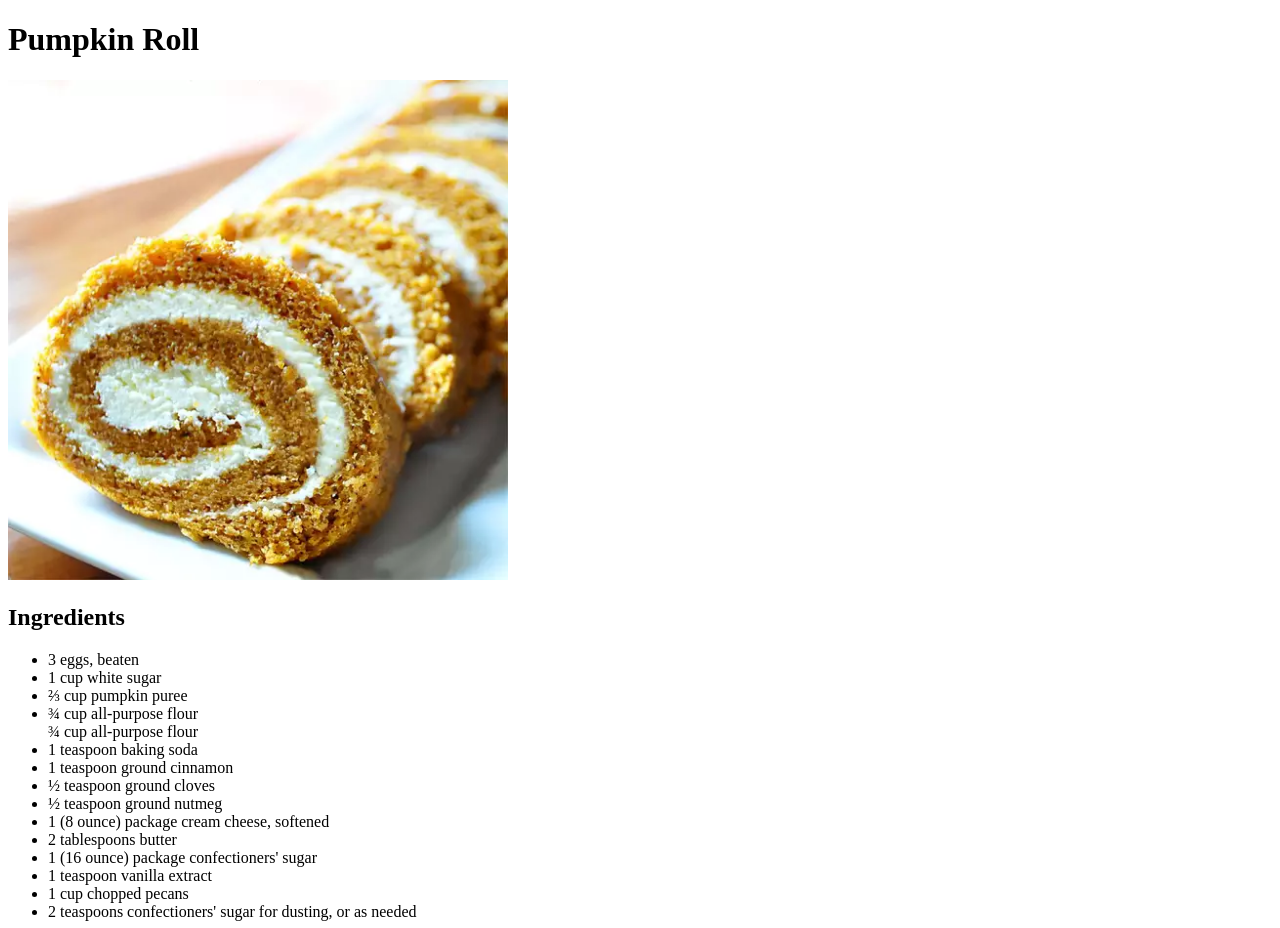
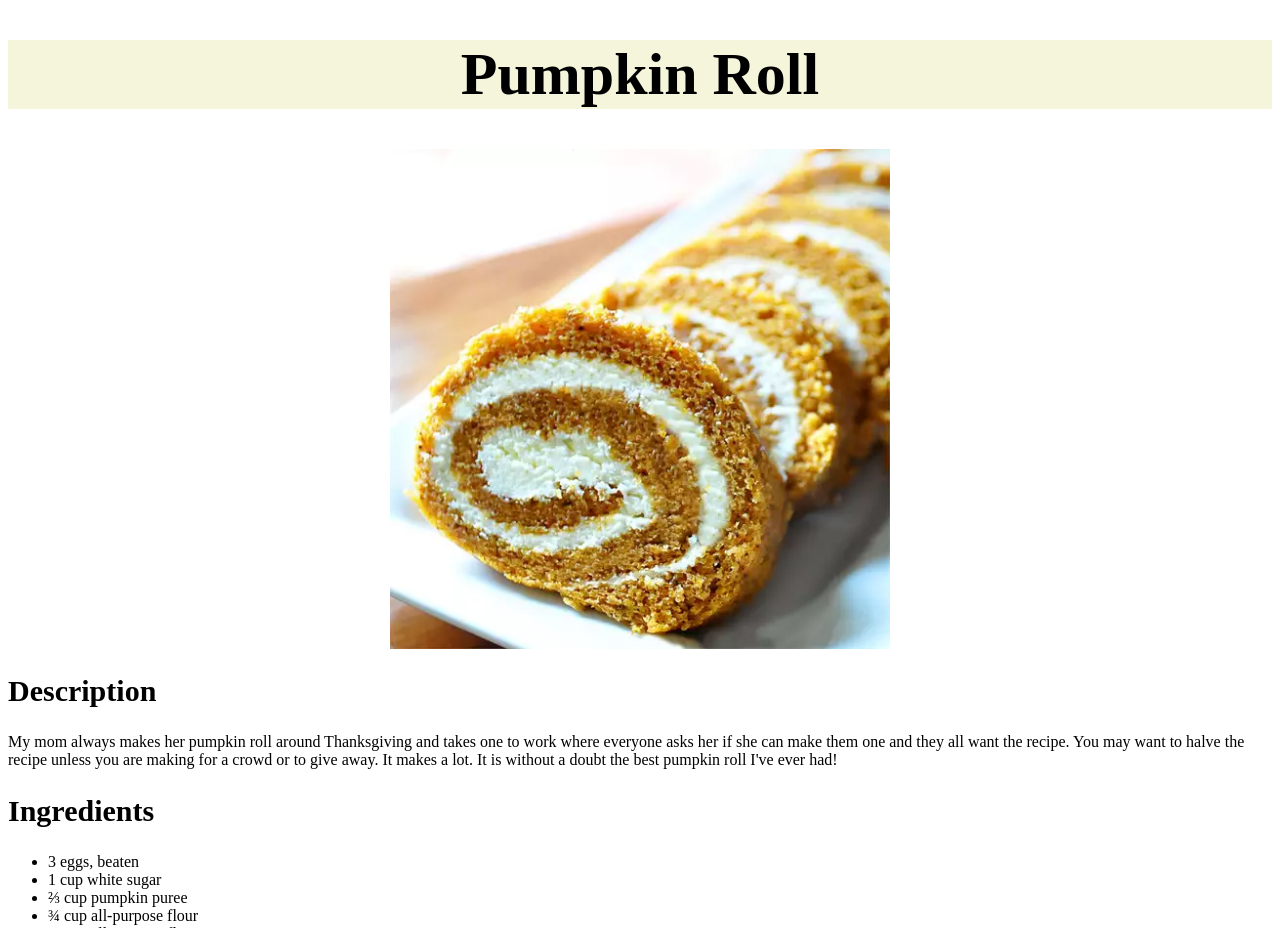
Before and after one commit to jerichosouthall/odin-recipes, a plain HTML site: page recipes/pumpkinroll.html in a window 1280 px wide. Shown: the top 928 px of the page. Drawn offline with Linux system fonts and the light colour scheme.

Commit message:
Add CSS with minor style adjustments Header style + font sizes

```diff
--- a/recipes/pumpkinroll.html
+++ b/recipes/pumpkinroll.html
@@ -5,11 +5,16 @@
         <meta charset="UTF-8">
         <meta http-equiv="X-UA-Compatible" content="IE=edge">
         <meta name="viewport" content="width=device-width, initial-scale=1.0">
+        <link rel="stylesheet" href="../style.css">
         <title>Pumpkin Roll</title>
     </head>
     <body>
         <h1>Pumpkin Roll</h1>
         <img src="../img/pumpkinroll.jpg" width=500 alt="pumpkin roll">
+
+        <h2>Description</h2>
+        <p>My mom always makes her pumpkin roll around Thanksgiving and takes one to work where everyone asks her if she can make them one and they all want the recipe. You may want to halve the recipe unless you are making for a crowd or to give away. It makes a lot. It is without a doubt the best pumpkin roll I've ever had!
+        </p>
 
         <h2>Ingredients</h2>
         <ul>
@@ -45,5 +50,6 @@
             </li>
             <li>Unroll cake; spread with the filling. Roll up cake (without towel). Cut off any jagged ends. Cover and refrigerate until chilled. Cut cake in half if desired; sprinkle with confectioners' sugar before serving.
             </li>
+        </ol>
     </body>
 </html>
--- /dev/null
+++ b/style.css
@@ -0,0 +1,14 @@
+h1 {
+    text-align: center;
+    font-size: 60px;
+    background-color: beige;
+}
+
+img {
+    display: block;
+    margin: auto;
+}
+
+h2 {
+    font-size: 30px;
+}
```
Also changed, not shown: index.html (+3 -1 lines), recipes/holidaymashedpotatoes.html (+1 -0 lines), recipes/macandcheese.html (+1 -0 lines).
